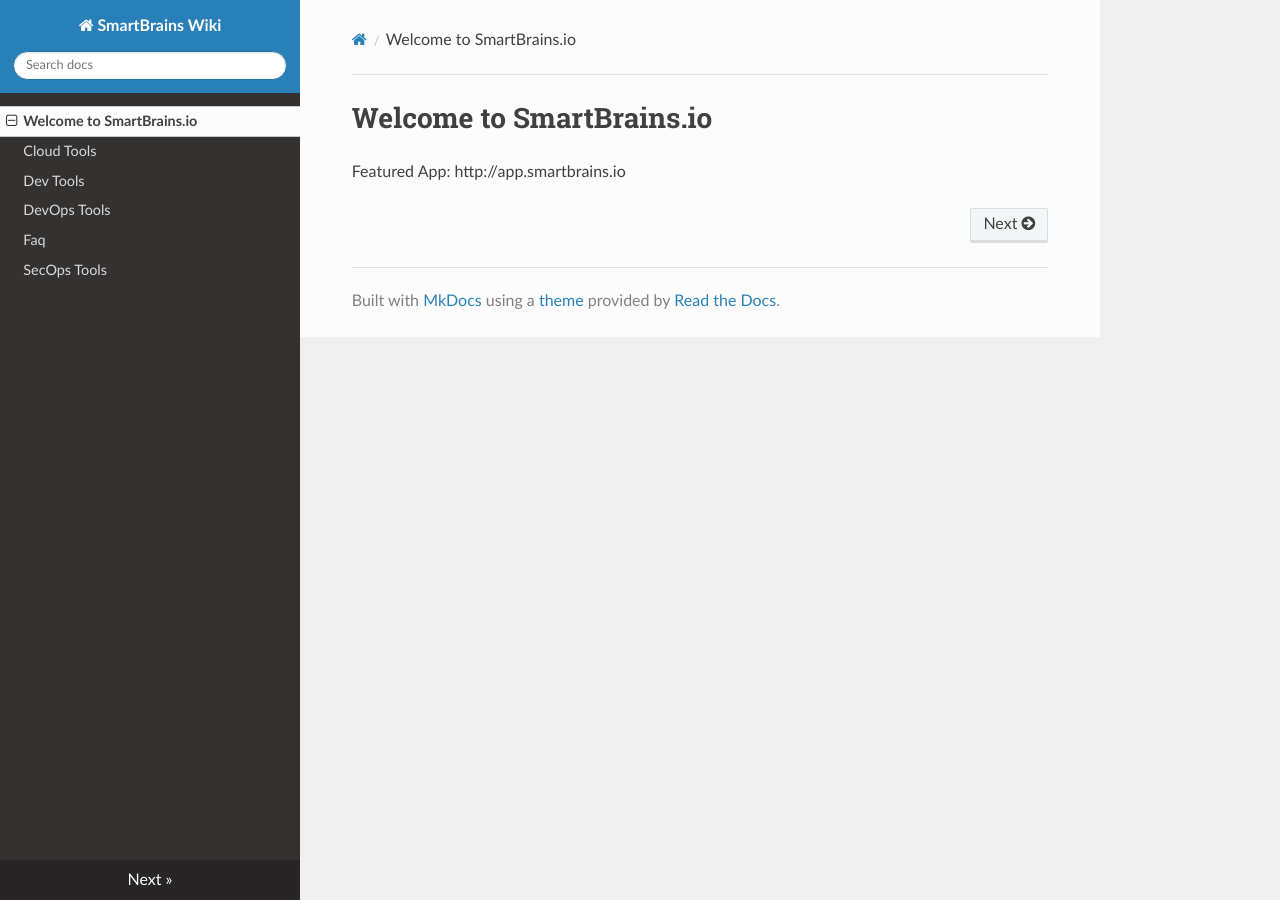
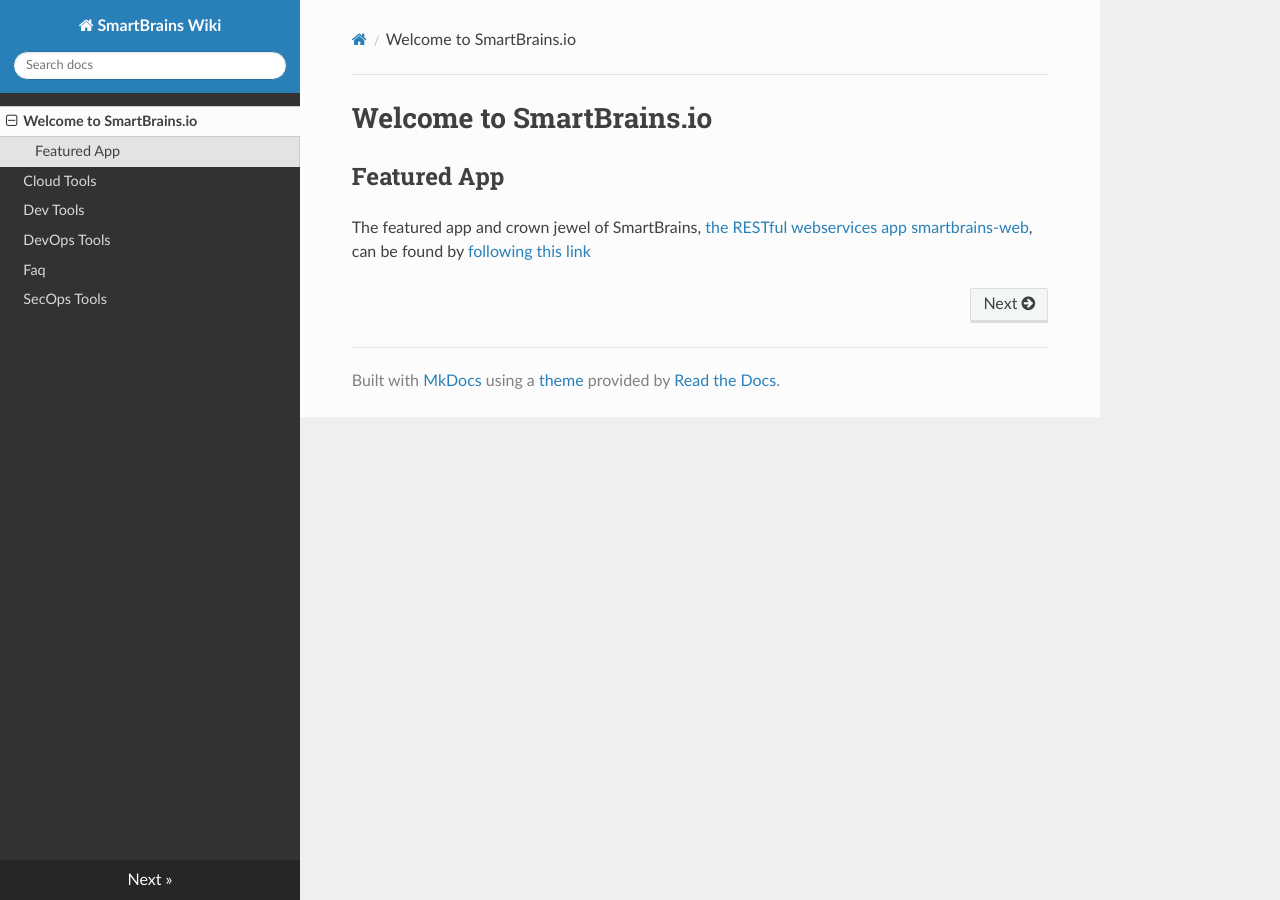
Before and after one commit to smartbrainsio/smartbrains-wiki, an MkDocs documentation site: the page built from docs/index.md, in a window 1280 px wide. Built offline with MkDocs 1.6.1, drawn with Linux system fonts in a browser that asks for light colours; nearby versions of some CDN libraries.

Commit message:
Add homepage update

```diff
--- a/docs/index.md
+++ b/docs/index.md
@@ -1,3 +1,5 @@
 # Welcome to SmartBrains.io
 
-Featured App: http://app.smartbrains.io
+## Featured App
+
+The featured app and crown jewel of SmartBrains, [the RESTful webservices app smartbrains-web](https://github.com/jhurff/smartbrains-web), can be found by [following this link](http://app.smartbrains.io)
```
